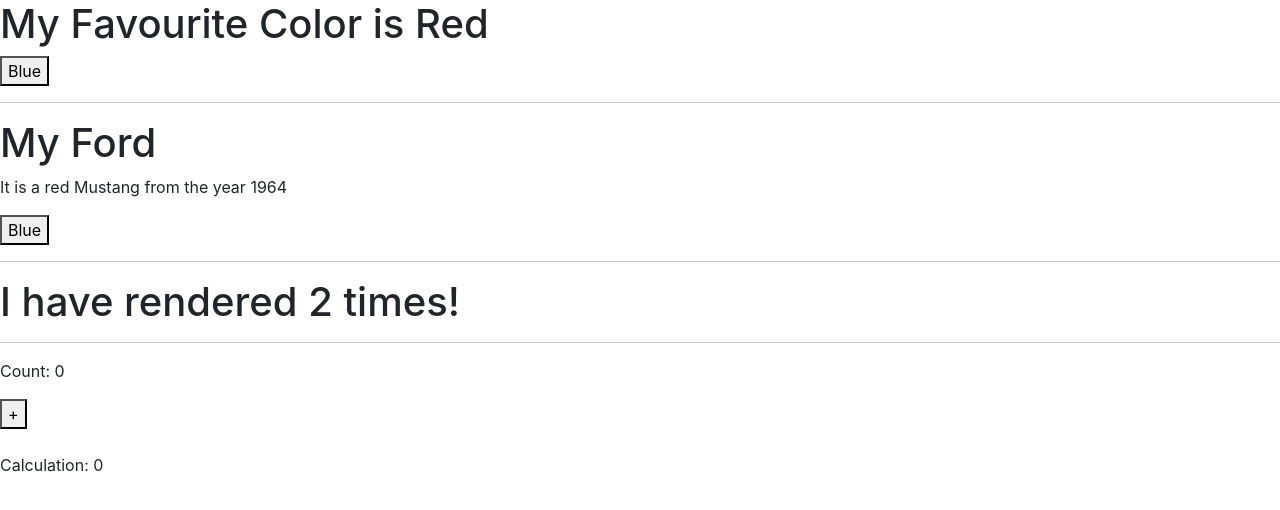
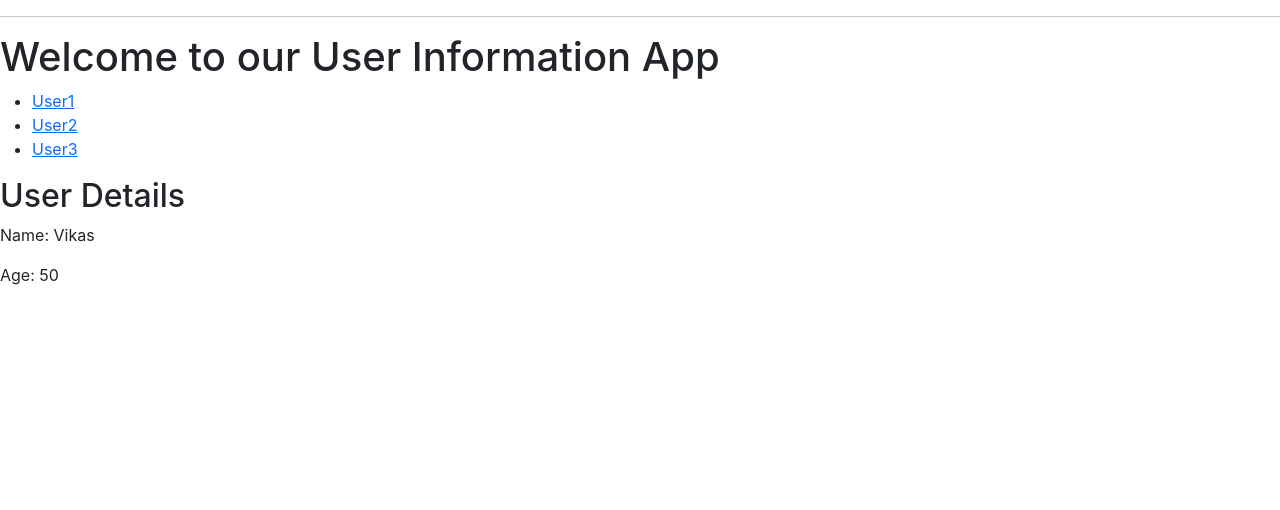
Before and after one commit to Vikas8920/class-10-weekend-React, a React (Create React App) app: page /user/1 in a window 1280 px wide. Shown: the top 510 px of the page. Built offline with nearby package versions, Linux system fonts and the light colour scheme.

Commit message:
04-05-2025

```diff
--- a/src/App.js
+++ b/src/App.js
@@ -1,19 +1,27 @@
 import React from 'react'
-import FavoriteColor from './Components/FavoriteColor'
-import Car from './Components/Car'
-import Timer from './Components/Timer'
-import Counter from './Components/Counter'
+import { BrowserRouter, Link, Route, Routes } from 'react-router-dom'
+import Details from './Details'
+
+
+
 
 const App = () => {
   return (
     <>
-      <FavoriteColor/>
-      <hr/>
-      <Car/>
-      <hr/>
-      <Timer/>
-      <hr/>
-      <Counter/>
+      {/* <DisplayData /> */}
+      <hr />
+
+      <BrowserRouter>
+        <h1>Welcome to our User Information App</h1>
+        <ul>
+          <li><Link to='/user/1'>User1</Link></li>
+          <li><Link to='/user/2'>User2</Link></li>
+          <li><Link to='/user/3'>User3</Link></li>
+        </ul>
+        <Routes>
+          <Route path='/user/:userId' element={<Details/>} />
+        </Routes>
+      </BrowserRouter>
     </>
   )
 }
--- a/src/Components/Car.js
+++ /dev/null
@@ -1,24 +0,0 @@
-import React, { useState } from 'react'
-
-const Car = () => {
-    const [car, setCar] = useState({
-        brand: 'Ford',
-        model: 'Mustang',
-        year: 1964,
-        color: 'red'
-    })
-    const updateColor = () =>{
-        setCar(previousState =>{
-            return{...previousState, color:'blue'}
-        })
-    }
-  return (
-    <>
-      <h1>My {car.brand}</h1>
-      <p>It is a {car.color} {car.model} from the year {car.year}</p>
-      <button type='button' onClick={updateColor}>Blue</button>
-    </>
-  )
-}
-
-export default Car
--- a/src/Components/Counter.js
+++ /dev/null
@@ -1,21 +0,0 @@
-import React, { useEffect, useState } from 'react'
-
-const Counter = () => {
-    const [count, setCount] = useState(0)
-    const [calculation, setCalculation] = useState(0)
-
-    useEffect(()=>{
-        setCalculation(()=>count*2)
-    }, [count])
-  return (
-    <>
-      <p>Count: {count}</p>
-      <button onClick={()=>setCount((c)=>c+1)}>+</button>
-      <br/>
-      <br/>
-      <p>Calculation: {calculation}</p>
-    </>
-  )
-}
-
-export default Counter
--- a/src/Components/FavoriteColor.js
+++ /dev/null
@@ -1,13 +0,0 @@
-import React, { useState } from 'react'
-
-const FavoriteColor = () => {
-    const [color, setColor] = useState('Red')
-  return (
-    <>
-      <h1>My Favourite Color is {color}</h1>
-      <button type='button' onClick={()=>setColor('Blue')}>Blue</button>
-    </>
-  )
-}
-
-export default FavoriteColor
--- a/src/Components/Timer.js
+++ /dev/null
@@ -1,18 +0,0 @@
-import React, { useEffect, useState } from 'react'
-
-const Timer = () => {
-    const [count, setCount] = useState(0)
-
-    useEffect(()=>{
-        setTimeout(()=>{
-            setCount((count)=> count+1)
-        }, 1000)
-    }, [])
-  return (
-    <>
-      <h1>I have rendered {count} times!</h1>
-    </>
-  )
-}
-
-export default Timer
--- /dev/null
+++ b/src/Details.js
@@ -0,0 +1,27 @@
+import React from 'react'
+import { useParams } from 'react-router-dom'
+
+const Details = () => {
+    const { userId } = useParams()
+
+    const userData = {
+      1: { name: 'Vikas', age: 50 },
+      2: { name: 'Shruti', age: 30 },
+      3: { name: 'Deepak', age: 60 }
+    }
+
+    const user = userData[userId]
+    if (!user) {
+      return <p>User not found</p>
+    }
+
+    return (
+      <>
+        <h2>User Details</h2>
+        <p>Name: {user.name}</p>
+        <p>Age: {user.age}</p>
+      </>
+    )
+}
+
+export default Details
```
Also changed, not shown: src/Components/DisplayData.js (added, +25 -0 lines), src/Components/UserDetails.js (added, +27 -0 lines).
